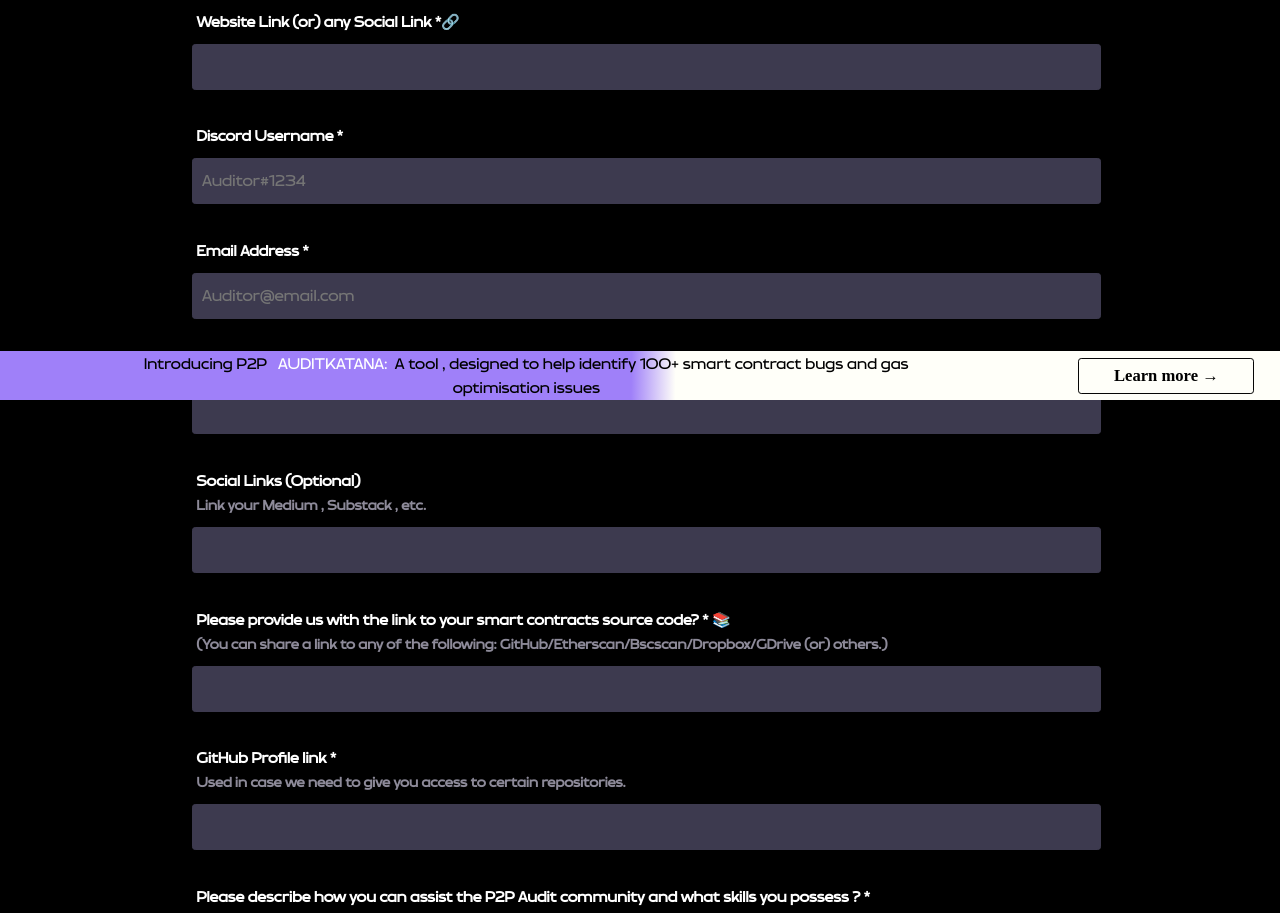
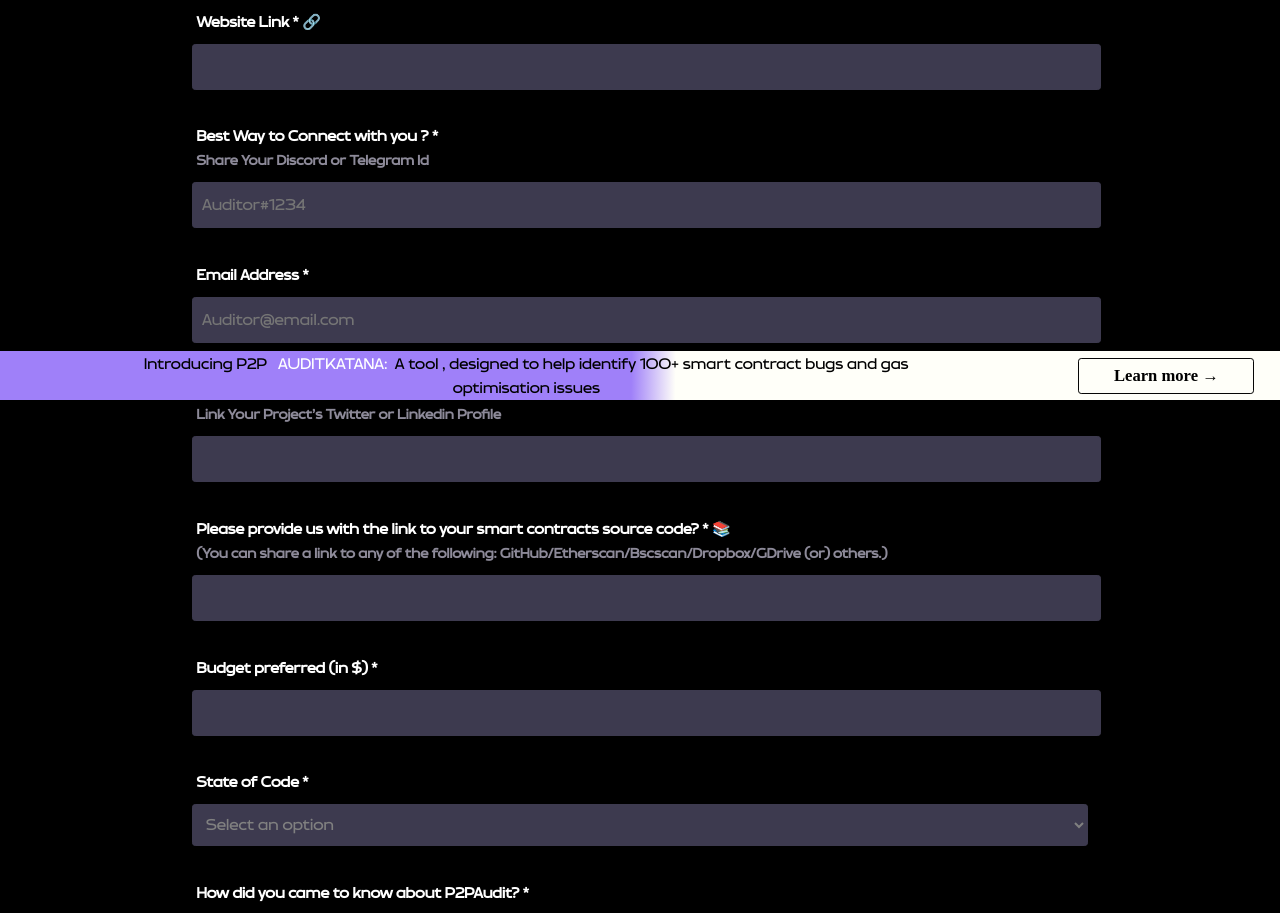
Before and after one commit to P2PAudit/p2pxyz, a React (Create React App) app: page /codereviewform in a window 1280 px wide. Shown: the part 400-1313 px from the top of the page. Built offline with nearby package versions, Linux system fonts and the light colour scheme; a web font is replaced by a local one.

Commit message:
codereview form chnage

```diff
--- a/src/components/Forms/Codereview.jsx
+++ b/src/components/Forms/Codereview.jsx
@@ -13,10 +13,9 @@ const Codereview = () => {
   const [discord, setDiscord] = useState("");
   const [email, setEmail] = useState("");
   const [twitter, setTwitter] = useState("");
-  const [social, setSocial] = useState("");
   const [sourcecode, setSourcecode] = useState("");
-  const [github, setGithub] = useState("");
-  const [contribute, setContribute] = useState("");
+  const [budgetpreferred, setBudgetpreferred] = useState("");
+  const [stateofcode, setStateofcode] = useState("");
   const [know, setKnow] = useState("");
 
   const [sending, setSending] = useState("Submit");
@@ -34,10 +33,9 @@ const Codereview = () => {
         Discord: discord,
         Email: email,
         Twitter: twitter,
-        Social: social,
         SourceCode: sourcecode,
-        Github: github,
-        Contribute: contribute,
+        Budgetpreferred: budgetpreferred,
+        Stateofcode: stateofcode,
         Know: know
       })
       // .then(props.refresh)
@@ -46,10 +44,9 @@ const Codereview = () => {
       setDiscord("");
       setEmail("");
       setTwitter("");
-      setSocial("");
       setSourcecode("");
-      setGithub("");
-      setContribute("");
+      setBudgetpreferred("");
+      setStateofcode("");
       setKnow("");
       setTick(true);
       setSending("Submitted");
@@ -72,7 +69,7 @@ const Codereview = () => {
         To get a complete security of your project, please fill out this form and join us in Discord
       </div>
       <form onSubmit={submitform}>
-        <div className="inputbox">
+      <div className="inputbox">
           <div className="forminputtitle">
             Project Name *
           </div>
@@ -80,13 +77,16 @@ const Codereview = () => {
         </div>
         <div className="inputbox">
           <div className="forminputtitle">
-            Website Link (or) any Social Link *🔗
+            Website Link * 🔗
           </div>
           <input type="url" value={website} onChange={(e) => { setWebsite(e.target.value) }} className="form-control" aria-label="Last name" required />
         </div>
         <div className="inputbox">
           <div className="forminputtitle">
-            Discord Username *
+            Best Way to Connect with you ? *
+          </div>
+          <div className="forminputdesc">
+            Share Your Discord or Telegram Id
           </div>
           <input type="text" value={discord} onChange={(e) => { setDiscord(e.target.value) }} className="form-control" placeholder="Auditor#1234" aria-label="Last name" required />
         </div>
@@ -98,18 +98,12 @@ const Codereview = () => {
         </div>
         <div className="inputbox">
           <div className="forminputtitle">
-            Twitter/LinkedIn profile link*
+            Social profile link *
+          </div>
+          <div className="forminputdesc">
+            Link Your Project's Twitter or Linkedin Profile
           </div>
           <input type="url" value={twitter} onChange={(e) => { setTwitter(e.target.value) }} className="form-control" aria-label="Last name" required />
-        </div>
-        <div className="inputbox">
-          <div className="forminputtitle">
-            Social Links (Optional)
-          </div>
-          <div className="forminputdesc">
-            Link your Medium , Substack , etc.
-          </div>
-          <input type="url" value={social} onChange={(e) => { setSocial(e.target.value) }} className="form-control" aria-label="Last name" />
         </div>
         <div className="inputbox">
           <div className="forminputtitle">
@@ -122,18 +116,22 @@ const Codereview = () => {
         </div>
         <div className="inputbox">
           <div className="forminputtitle">
-            GitHub Profile link *
+            Budget preferred (in $) *
           </div>
-          <div className="forminputdesc">
-            Used in case we need to give you access to certain repositories.
-          </div>
-          <input type="url" value={github} onChange={(e) => { setGithub(e.target.value) }} className="form-control" aria-label="Last name" required />
+          <input type="number" value={budgetpreferred} onChange={(e) => { setBudgetpreferred(e.target.value) }} className="form-control" aria-label="Last name" required />
         </div>
         <div className="inputbox">
           <div className="forminputtitle">
-            Please describe how you can assist the P2P Audit community and what skills you possess ? *
+            State of Code *
           </div>
-          <input type="text" value={contribute} onChange={(e) => { setContribute(e.target.value) }} className="form-control" aria-label="Last name" required />
+          <select value={stateofcode} onChange={(e) => { setStateofcode(e.target.value) }} required>
+
+            <option value="" disabled selected>Select an option</option>
+            <option value="Contracts are Under development">Contracts are Under development</option>
+            <option value="Contract fully developed and ready for audit">Contract fully developed and ready for audit</option>
+            <option value="Any other audit performed before">Any other audit performed before</option>
+
+          </select>
         </div>
         <div className="inputbox">
           <div className="forminputtitle">
```
